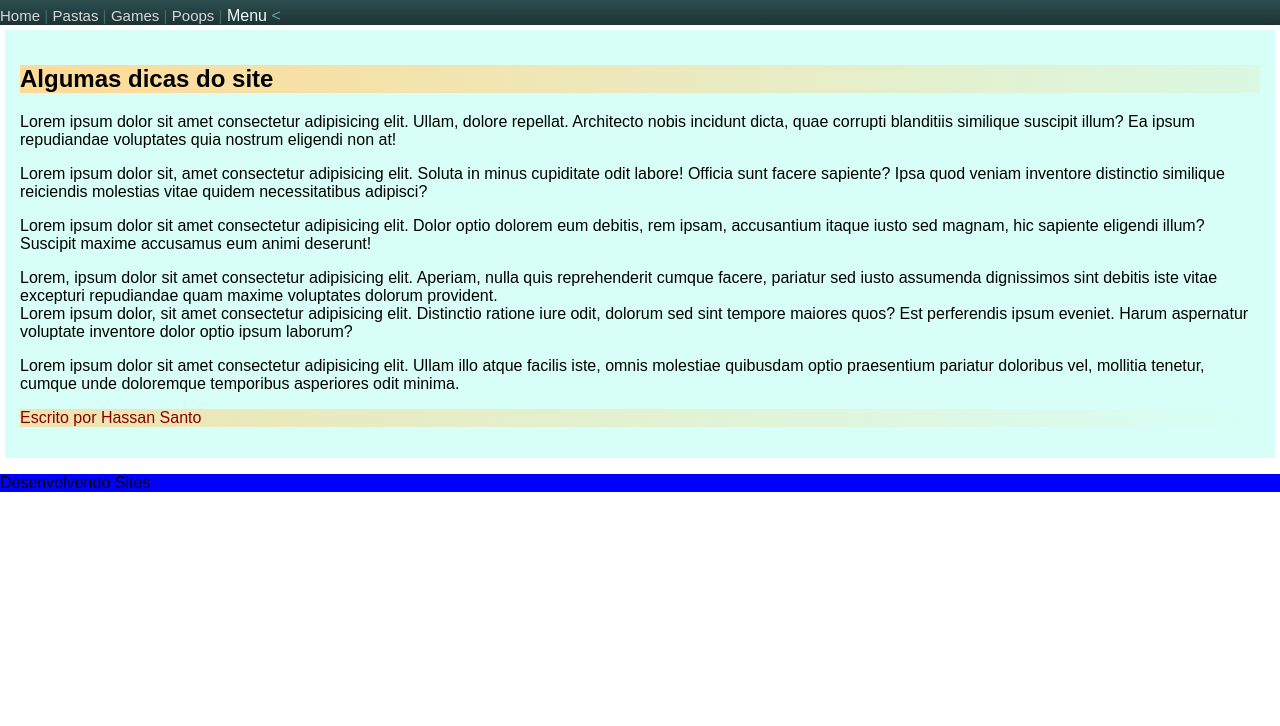
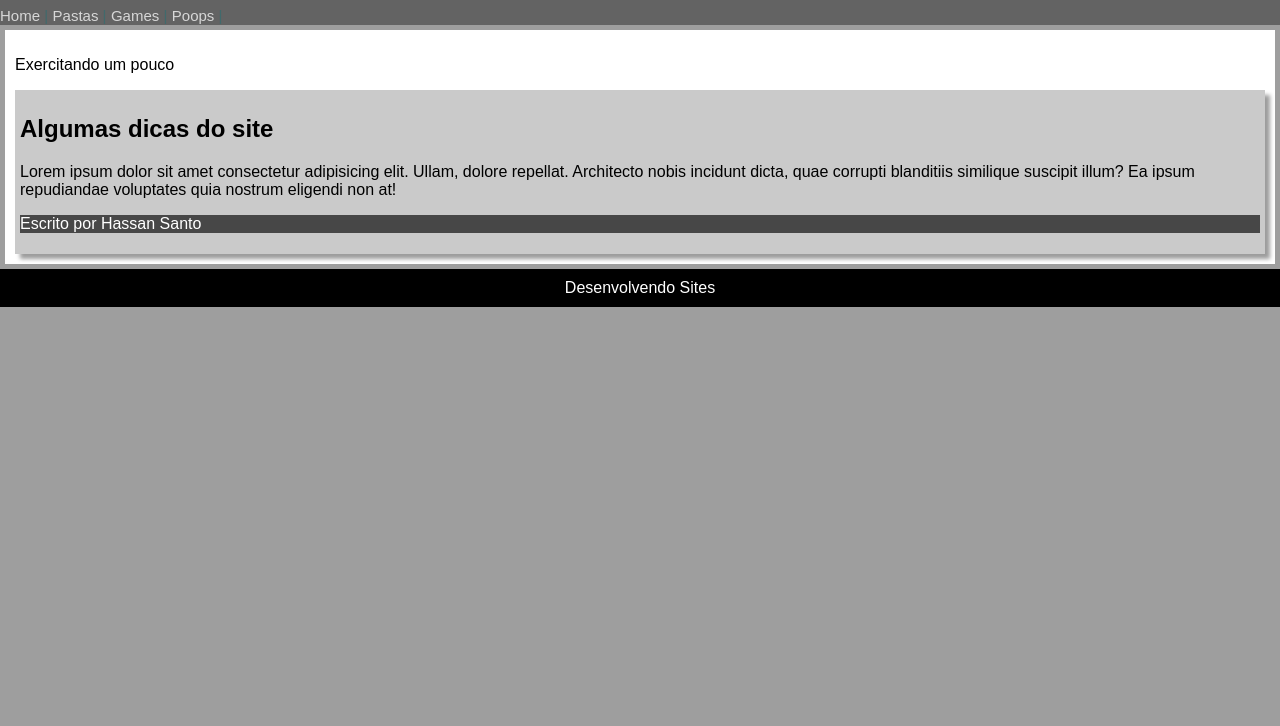
Before and after one commit to Hassan-Santo/html5-css3, a plain HTML site: page Exercicios/ex021/caixa02.html in a window 1280 px wide. Shown: the part 74-800 px from the top of the page. Drawn offline with Linux system fonts and the light colour scheme.

Commit message:
alterei um index

```diff
--- a/Exercicios/ex021/caixa02.html
+++ b/Exercicios/ex021/caixa02.html
@@ -7,13 +7,13 @@
 
    <style>
    body{
-    background-color: #ffffff;
+    background-color: #9e9e9e;
     font-family: Arial, Helvetica, sans-serif;
     margin: 0px;
    }
 
    header{
-    background-image: linear-gradient(to bottom, #5f9ea0, #1c3334);
+    background-color: #636363;
     padding-top: 1px;
 
    }
@@ -22,12 +22,8 @@
     color: #d7fff7;
    }
 
-   h2{
-    background-image: linear-gradient(to right, #ffda95, #ffa60015);
-   }
-
    main{
-    background-color: #d7fff7;
+    background-color: #ffffff;
     margin: 5px;
     padding: 10px;
 
@@ -35,23 +31,32 @@
    }
 
    article{
+    background-color: #cacaca;
     padding: 5px;
+    box-shadow: 5px 5px 4px rgba(0, 0, 0, 0.39);
    }
 
    article  >aside{
-    background-image: linear-gradient(to right, #ffd07996, #ffa60000);
-    color: #8a0000;
+    background-color: #474747;
+    color: #ffffff;
    }
 
    footer{
-    background-color: blue;
-    color: rgb(0, 0, 0);
+    text-align: center;
+    padding: 10px;
+    background-color: #000000;
+    color: #ffffff;
+   }
+
+   footer >p{
+    margin: 0px;
    }
 
    a{
     text-decoration: none;
     color: rgb(215, 215, 215);
     font-size: 15px;
+
    }
 
    a:hover{
@@ -67,32 +72,6 @@
     color: #406a6c;
    }
 
-   span{
-    color: azure;
-   }
-
-   span:hover{
-    color: aquamarine;
-   }
-
-   span::after{
-    content: ' <';
-    color: #5f9ea0;
-   }
-
-   span >ol{
-    display: none;
-    color: #ffffff;
-   }
-
-   span:hover >ol{
-    display: block;
-   }
-
-   video{
-    width: 400px;
-   }
-
    </style>
 
 </head>
@@ -105,31 +84,18 @@
               <a href="#">Pastas</a>
               <a href="#">Games</a>
               <a href="#">Poops</a>
-              <span>Menu
-                <ol>
-                    <li>Gta Sandreas</li>
-                    <li>Vice City</li>
-                    <li>Liberty City</li>
-                </ol>
-              </span>
         </nav>
     </header>
 
     <main>
         <section>
+            <section>
+                <p>Exercitando um pouco</p>
+            </section>
             <article>
+
                 <h2>Algumas dicas do site</h2>
                 <p>Lorem ipsum dolor sit amet consectetur adipisicing elit. Ullam, dolore repellat. Architecto nobis incidunt dicta, quae corrupti blanditiis similique suscipit illum? Ea ipsum repudiandae voluptates quia nostrum eligendi non at!</p>
-
-                <p>Lorem ipsum dolor sit, amet consectetur adipisicing elit. Soluta in minus cupiditate odit labore! Officia sunt facere sapiente? Ipsa quod veniam inventore distinctio similique reiciendis molestias vitae quidem necessitatibus adipisci?</p>
-
-                <p>Lorem ipsum dolor sit amet consectetur adipisicing elit. Dolor optio dolorem eum debitis, rem ipsam, accusantium itaque iusto sed magnam, hic sapiente eligendi illum? Suscipit maxime accusamus eum animi deserunt!</p>
-
-                <p>Lorem, ipsum dolor sit amet consectetur adipisicing elit. Aperiam, nulla quis reprehenderit cumque facere, pariatur sed iusto assumenda dignissimos sint debitis iste vitae excepturi repudiandae quam maxime voluptates dolorum provident. <br>
-                    Lorem ipsum dolor, sit amet consectetur adipisicing elit. Distinctio ratione iure odit, dolorum sed sint tempore maiores quos? Est perferendis ipsum eveniet. Harum aspernatur voluptate inventore dolor optio ipsum laborum?
-                </p>
-
-                <p>Lorem ipsum dolor sit amet consectetur adipisicing elit. Ullam illo atque facilis iste, omnis molestiae quibusdam optio praesentium pariatur doloribus vel, mollitia tenetur, cumque unde doloremque temporibus asperiores odit minima.</p>
 
                 <aside>
                 <p>Escrito por Hassan Santo</p>
```
